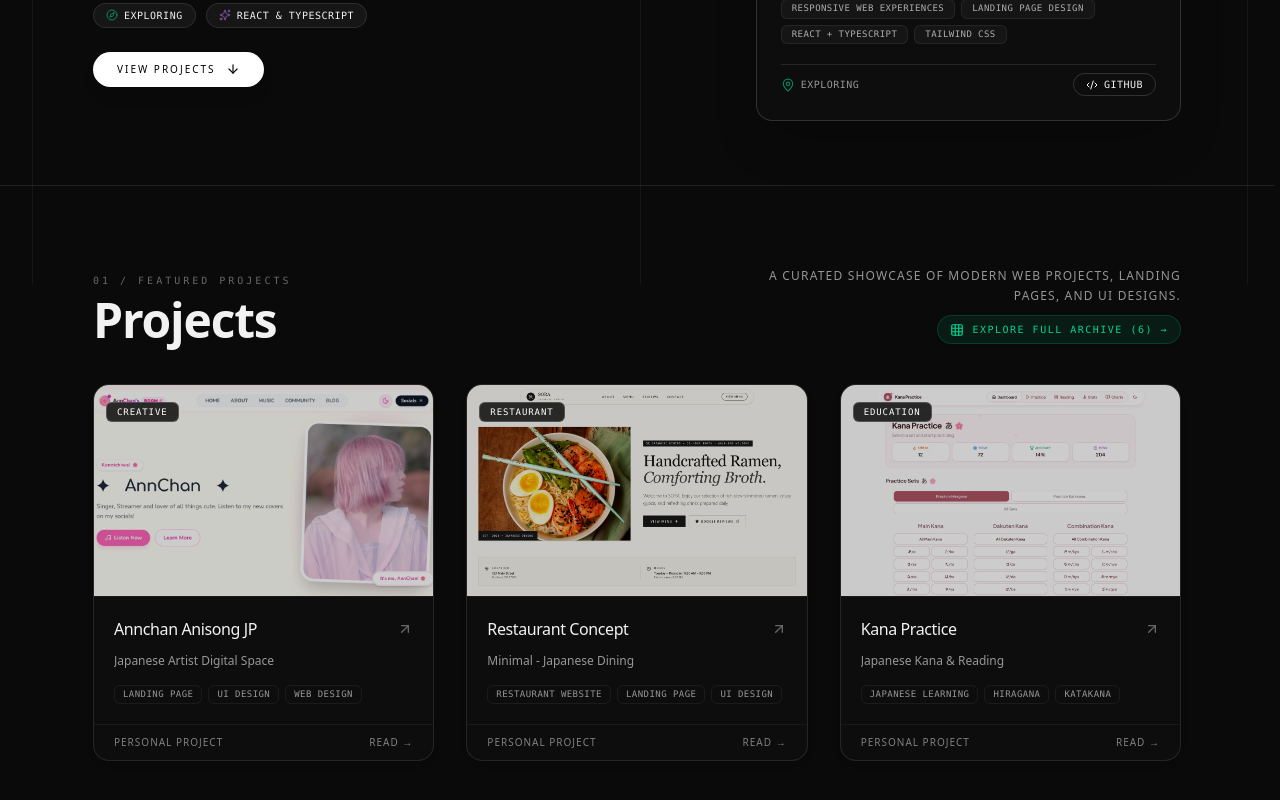
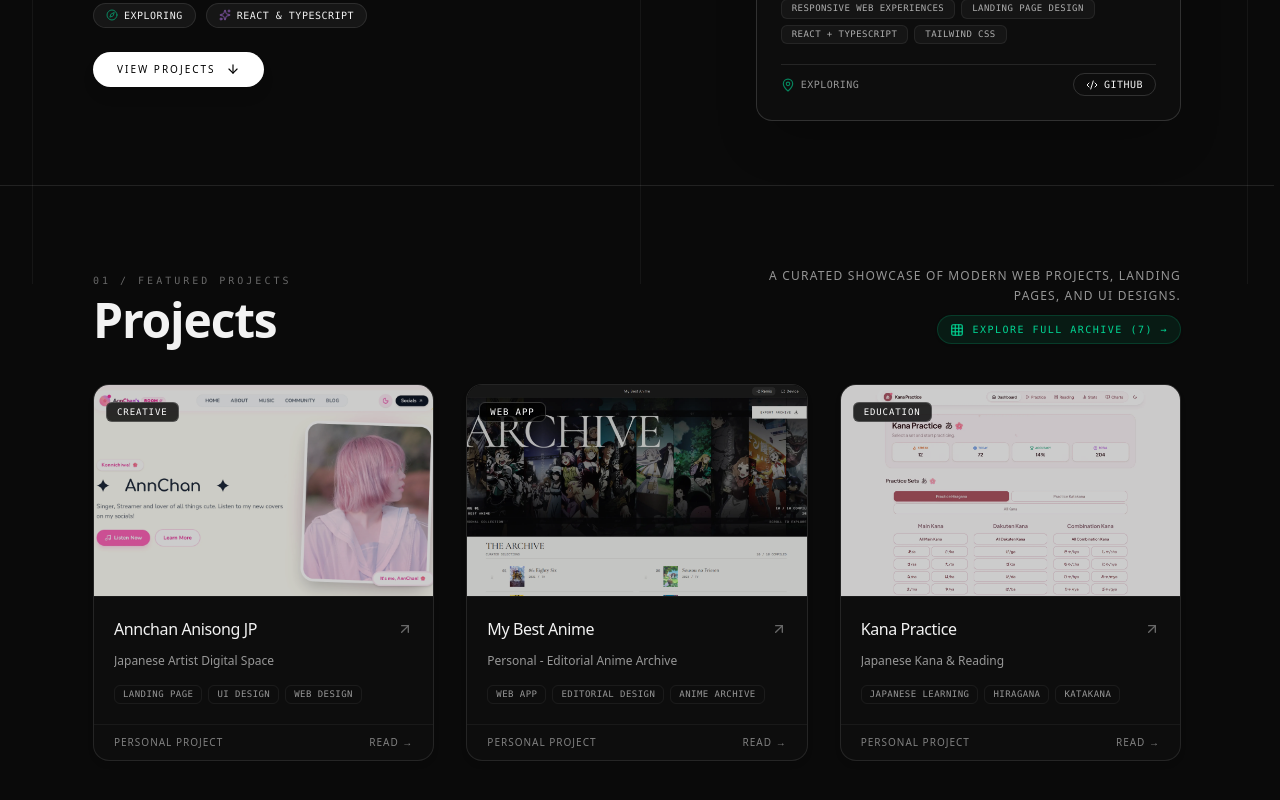
Before and after one commit to Kimm-chii/kim-portfolio, a React (Vite) app: page / in a window 1280 px wide. Shown: the part 516-1316 px from the top of the page. Built offline with nearby package versions, Linux system fonts and the light colour scheme; a web font is replaced by a local one.

Commit message:
Added Project
Anime Editorial Archive

```diff
--- a/src/data/portfolioData.ts
+++ b/src/data/portfolioData.ts
@@ -74,29 +74,43 @@ export const portfolioData: PortfolioData = {
       techStack: ["React", "TypeScript", "Tailwind CSS", "Vite"]
     },
     {
-      id: "restaurant-concept",
-      title: "Restaurant Concept",
-      subtitle: "Minimal - Japanese Dining",
-      category: "Restaurant",
+      id: "my-best-anime",
+      title: "My Best Anime",
+      subtitle: "Personal - Editorial Anime Archive",
+      category: "Web App",
       featured: true,
       year: "2026",
       client: "Personal Project",
-      thumbnail: "/assets/project-3.webp",
-      bannerImage: "/assets/project-3.webp",
+      thumbnail: "/assets/my-best-anime.webp",
+      bannerImage: "/assets/my-best-anime.webp",
       galleryImages: [
-        "/assets/project-3.webp"
+        "/assets/my-best-anime.webp"
       ],
-      summary: "A minimal restaurant website concept designed for local businesses, featuring a premium menu-focused experience inspired by Japanese minimalism and Yohaku (余白).",
-      tags: ["Restaurant Website", "Landing Page", "UI Design", "React"],
+      summary: "A personal editorial anime archive that lets users curate their favorite anime, save their collection locally, and export it as a custom archive poster.",
+      tags: ["Web App", "Editorial Design", "Anime Archive", "API Integration"],
       metrics: [
         { label: "Performance", value: "98/100" }
       ],
-      liveUrl: "https://k-restaurant-concept.vercel.app/",
-      githubUrl: "https://github.com/Kimm-chii/restaurant-concept",
-      challenge: "Design a modern restaurant website that prioritizes the customer experience by making the menu, contact information, and location easily accessible while maintaining a premium and minimalist aesthetic suitable for real local businesses.",
-      solution: "Built a responsive restaurant website centered around a beautifully organized full menu, clean navigation, subtle interactions, and a refined visual system inspired by Japanese minimalism. The design emphasizes readability, generous whitespace, and practical usability for both desktop and mobile users.",
-      deliverables: ["Restaurant Website Design", "Menu Experience Design", "Responsive Web Design", "UI Design"],
-      techStack: ["React", "TypeScript", "Tailwind CSS", "Vite"]
+      liveUrl: "https://my-best-anime.pages.dev/",
+      githubUrl: "https://github.com/Kimm-chii/my-best-anime",
+      challenge: "Create a simple and visually distinctive way for anime fans to showcase their personal favorites without relying on accounts, databases, or a conventional catalog-style interface.",
+      solution: "Built an editorial-style anime archive with AniList GraphQL integration for anime search and cover artwork. Users can curate a personal collection, save their selections locally, and generate a customized aspect ratio of their choosing in high-resolution archive poster for downloading or sharing through the native mobile share experience.",
+      deliverables: [
+        "Anime Archive Web App",
+        "Editorial UI Design",
+        "AniList API Integration",
+        "Local Collection Storage",
+        "Poster Export System",
+        "Responsive Web Design"
+      ],
+      techStack: [
+        "React",
+        "TypeScript",
+        "Tailwind CSS",
+        "Vite",
+        "AniList GraphQL API",
+        "IndexedDB"
+      ]
     },
     {
       id: "kana-practice",
@@ -130,6 +144,54 @@ export const portfolioData: PortfolioData = {
         "Frontend Development"
       ],
       techStack: ["React", "TypeScript", "Tailwind CSS", "Vite", "IndexedDB"]
+    },
+    {
+      id: "sora-digital-space",
+      title: "Performing Arts",
+      subtitle: "Minimal - Performing Arts",
+      category: "Studio",
+      featured: true,
+      year: "2026",
+      client: "Personal Project",
+      thumbnail: "/assets/performing-arts.webp",
+      bannerImage: "/assets/performing-arts.webp",
+      galleryImages: "/assets/performing-arts.webp",
+      summary: "A modern web platform exploring thoughtful interface design, fluid motion, and intentional negative space.",
+      tags: ["UI Design", "Web Design", "Responsive Design", "TypeScript", "Tailwind CSS"],
+      metrics: [
+        { label: "Performance", value: "100%" }
+      ],
+      liveUrl: "https://k-performing-arts.vercel.app/",
+      githubUrl: "https://github.com/Kimm-chii/k-performing-arts",
+      challenge: "Create a modern digital experience that captures the energy of movement and artistic expression while making class information, programs, and studio details clear and accessible across all devices.",
+      solution: "Designed a refined, responsive website using React, Tailwind CSS, and Motion, combining elegant typography, immersive visuals, smooth interactions, and intuitive navigation to reflect a contemporary performing arts studio.",
+      deliverables: ["Brand Identity & UI Design", "Frontend Development", "Responsive Website Design", "Interactive User Experience"],
+      techStack: ["React", "TypeScript", "Tailwind CSS", "Vite", "Motion"]
+    },
+    {
+      id: "restaurant-concept",
+      title: "Restaurant Concept",
+      subtitle: "Minimal - Japanese Dining",
+      category: "Restaurant",
+      featured: true,
+      year: "2026",
+      client: "Personal Project",
+      thumbnail: "/assets/project-3.webp",
+      bannerImage: "/assets/project-3.webp",
+      galleryImages: [
+        "/assets/project-3.webp"
+      ],
+      summary: "A minimal restaurant website concept designed for local businesses, featuring a premium menu-focused experience inspired by Japanese minimalism and Yohaku (余白).",
+      tags: ["Restaurant Website", "Landing Page", "UI Design", "React"],
+      metrics: [
+        { label: "Performance", value: "98/100" }
+      ],
+      liveUrl: "https://k-restaurant-concept.vercel.app/",
+      githubUrl: "https://github.com/Kimm-chii/restaurant-concept",
+      challenge: "Design a modern restaurant website that prioritizes the customer experience by making the menu, contact information, and location easily accessible while maintaining a premium and minimalist aesthetic suitable for real local businesses.",
+      solution: "Built a responsive restaurant website centered around a beautifully organized full menu, clean navigation, subtle interactions, and a refined visual system inspired by Japanese minimalism. The design emphasizes readability, generous whitespace, and practical usability for both desktop and mobile users.",
+      deliverables: ["Restaurant Website Design", "Menu Experience Design", "Responsive Web Design", "UI Design"],
+      techStack: ["React", "TypeScript", "Tailwind CSS", "Vite"]
     },
     {
       id: "restaurant-concept",
@@ -180,29 +242,6 @@ export const portfolioData: PortfolioData = {
       solution: "Built a responsive React application featuring custom status badges, intuitive game tracking, and a polished interface inspired by RPG progression systems.",
       deliverables: ["Landing Page Development", "UI Design", "Responsive Design", "Custom Web Graphics"],
       techStack: ["React", "TypeScript", "Tailwind CSS", "Vite"]
-    },
-    {
-      id: "sora-digital-space",
-      title: "Performing Arts",
-      subtitle: "Minimal - Performing Arts",
-      category: "Studio",
-      featured: true,
-      year: "2026",
-      client: "Personal Project",
-      thumbnail: "/assets/performing-arts.webp",
-      bannerImage: "/assets/performing-arts.webp",
-      galleryImages: "/assets/performing-arts.webp",
-      summary: "A modern web platform exploring thoughtful interface design, fluid motion, and intentional negative space.",
-      tags: ["UI Design", "Web Design", "Responsive Design", "TypeScript", "Tailwind CSS"],
-      metrics: [
-        { label: "Performance", value: "100%" }
-      ],
-      liveUrl: "https://k-performing-arts.vercel.app/",
-      githubUrl: "https://github.com/Kimm-chii/k-performing-arts",
-      challenge: "Create a modern digital experience that captures the energy of movement and artistic expression while making class information, programs, and studio details clear and accessible across all devices.",
-      solution: "Designed a refined, responsive website using React, Tailwind CSS, and Motion, combining elegant typography, immersive visuals, smooth interactions, and intuitive navigation to reflect a contemporary performing arts studio.",
-      deliverables: ["Brand Identity & UI Design", "Frontend Development", "Responsive Website Design", "Interactive User Experience"],
-      techStack: ["React", "TypeScript", "Tailwind CSS", "Vite", "Motion"]
     }
     /*{
       id: "project-pulse",
```
Also changed, not shown: public/assets/my-best-anime.webp (added).
